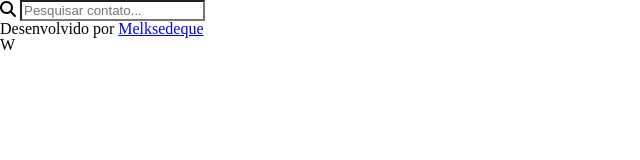
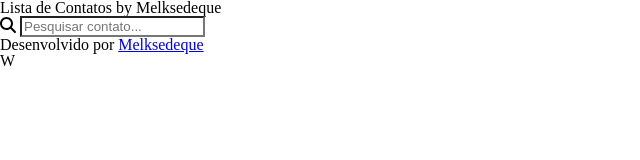
Before and after one commit to Melksedeque/lista-de-contato-app, a plain HTML site: page index.html in a window 1280 px wide. Shown: the whole page, without its empty margins (0-640 px from the left). Drawn offline with nearby package versions, Linux system fonts and the light colour scheme; files that its build step writes are made by us from their sources.

Commit message:
Estrutura do HTML parcialmente finalizada

```diff
--- a/index.html
+++ b/index.html
@@ -10,7 +10,9 @@
 </head>
 <body>
     <main class="page">
-        <header class="site-header"></header>
+        <header class="site-header">
+            <h1>Lista de Contatos by Melksedeque</h1>
+        </header>
         <section class="site-content">
             <form action="" class="busca">
                 <i class="fas fa-search"></i>
```
